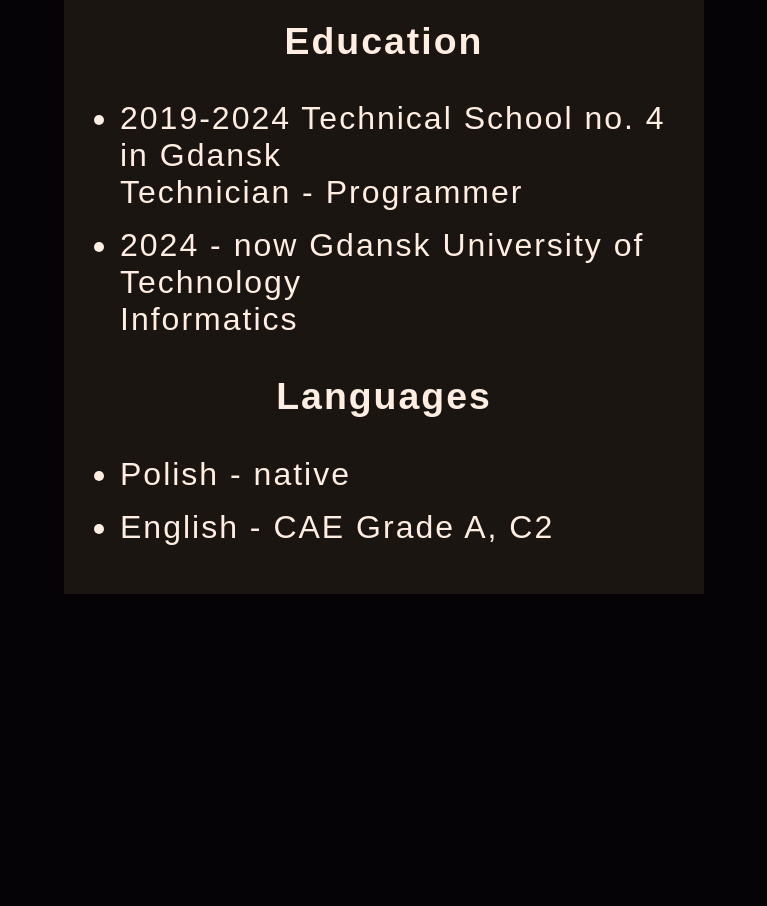
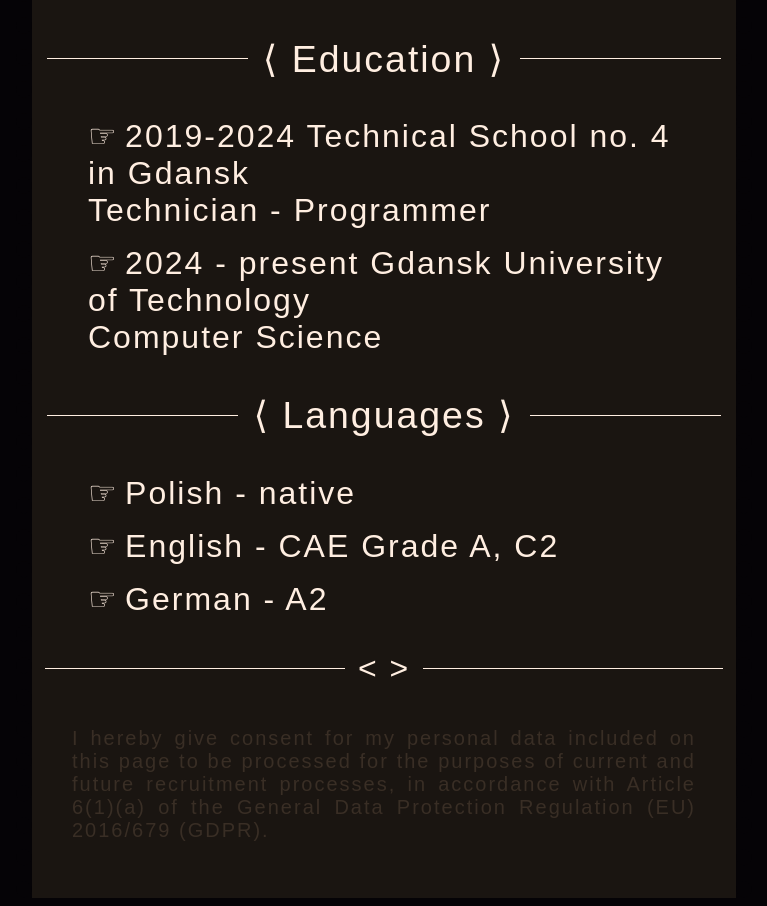
Before and after one commit to ThatDoc/portfolio, a React (Create React App) app: page /portfolio/Start in a window 1280 px wide. Shown: the part 1350-2256 px from the top of the page, without its empty margins (256-1023 px from the left). Before the commit the page ends 1952 px from the top, so only its background shows below. Built offline with nearby package versions, Linux system fonts and the light colour scheme; the HTML template or start-up script is replaced by a standard one; a web font is replaced by a local one.

Commit message:
Version 1.3.10
experience styling & gdpr

```diff
--- a/src/App.css
+++ b/src/App.css
@@ -13,9 +13,9 @@
 }
 
 .App-main {
-  width: 50vw;
-  border-left: var(--side-border-size) solid var(--outside-color);
-  border-right: var(--side-border-size)solid var(--outside-color);
+  width: 55vw;
+  border-left: var(--side-border-size) dotted var(--outside-color);
+  border-right: var(--side-border-size) dotted var(--outside-color);
 }
 
 .App-link {
@@ -170,3 +170,9 @@
     transform: translateY(0);
   }
 }
+
+@media (max-width: 768px) {
+  .App-main {
+    width: 80vw;
+  }
+}
--- a/src/components/Divider.js
+++ b/src/components/Divider.js
@@ -1,6 +1,6 @@
 const Divider = ({text}) => {
     return (
-        <div className="horizontal-line"><hr/>{`<${text ? ` ${text} ` : " "}>`}<hr/></div>
+        <div className="horizontal-line"><hr/>{`${text ? `⟨ ${text} ⟩` : "< >"}`}<hr/></div>
     );
 }
 
--- a/src/index.css
+++ b/src/index.css
@@ -11,6 +11,7 @@
   --outside-color: #050306;
   --text-size-small: 24px;
   --text-size-default: 32px;
+  --text-size-fine-print: 20px;
   --text-size-large: 48px;
   --text-size-xlarge: 64px;
   --text-letter-spacing-default: 2px;
@@ -20,7 +21,7 @@
   --shift-transition-time: 0.1s;
   --enlrage-scale: 1.02;
   --Y-button-offset: 2px;
-  --side-border-size: .1em;
+  --side-border-size: .5em;
   background-color: var(--outside-color);
   color: var(--text-color);
   font-family: "Dorsa", sans-serif;
@@ -45,6 +46,17 @@
 ul, ol {
   text-align: left;
   margin-left: -.5em;
+}
+
+ul {
+  list-style-type: none;
+}
+
+ul li::before {
+  /* ☞➣➺➻➸ */
+  content: "☞";
+  margin-right: .2em;
+  line-height: 1.1;
 }
 
 li {
@@ -78,3 +90,9 @@
   text-decoration: none;
   color: var(--accent-hover-color);
 }
+
+p.fine-print {
+  margin: 2em;
+  font-size: var(--text-size-fine-print);
+  color: var(--secondary-color);
+}
--- a/src/pages/StartPage.js
+++ b/src/pages/StartPage.js
@@ -1,4 +1,5 @@
 import PageHeader from "../components/PageHeader";
+import Divider from "../components/Divider";
 
 const StartPage = () => {
     return (
@@ -18,23 +19,26 @@
                     public transit, apparently.
                 </p>
                 <h3>
-                    <b>Work Experience</b>
+                    <Divider text={"Work Experience"}/>
                 </h3>
                 <p>
                     <ul>
+                        <li>
+                            2022 Internship at a gamedev studio
+                        </li>
                         <li>
                             2021 - 2023
                             Solo indie game development
                         </li>
                         <li>
-                            2023 - now <a className="link" href="https://deezgames.eu">Deez Games</a>
+                            2023 - present <a className="link" href="https://deezgames.eu">Deez Games</a>
                             <br/>
                             Programmer, Artist, Technical Artist
                         </li>
                     </ul>
                 </p>
                 <h3>
-                    <b>Education</b>
+                    <Divider text={"Education"}/>
                 </h3>
                 <p>
                     <ul>
@@ -44,14 +48,14 @@
                             Technician - Programmer
                         </li>
                         <li>
-                            2024 - now Gdansk University of Technology
+                            2024 - present Gdansk University of Technology
                             <br/>
-                            Informatics
+                            Computer Science
                         </li>
                     </ul>
                 </p>
                 <h3>
-                    <b>Languages</b>
+                    <Divider text={"Languages"}/>
                 </h3>
                 <p>
                     <ul>
@@ -61,7 +65,16 @@
                         <li>
                             English - CAE Grade A, C2
                         </li>
+                        <li>
+                            German - A2
+                        </li>
                     </ul>
+                </p>
+                <Divider/>
+                <p className="fine-print">
+                I hereby give consent for my personal data included on this page to be processed for
+                 the purposes of current and future recruitment processes, in accordance with
+                 Article 6(1)(a) of the General Data Protection Regulation (EU) 2016/679 (GDPR).
                 </p>
             </div>
         </div>
```
